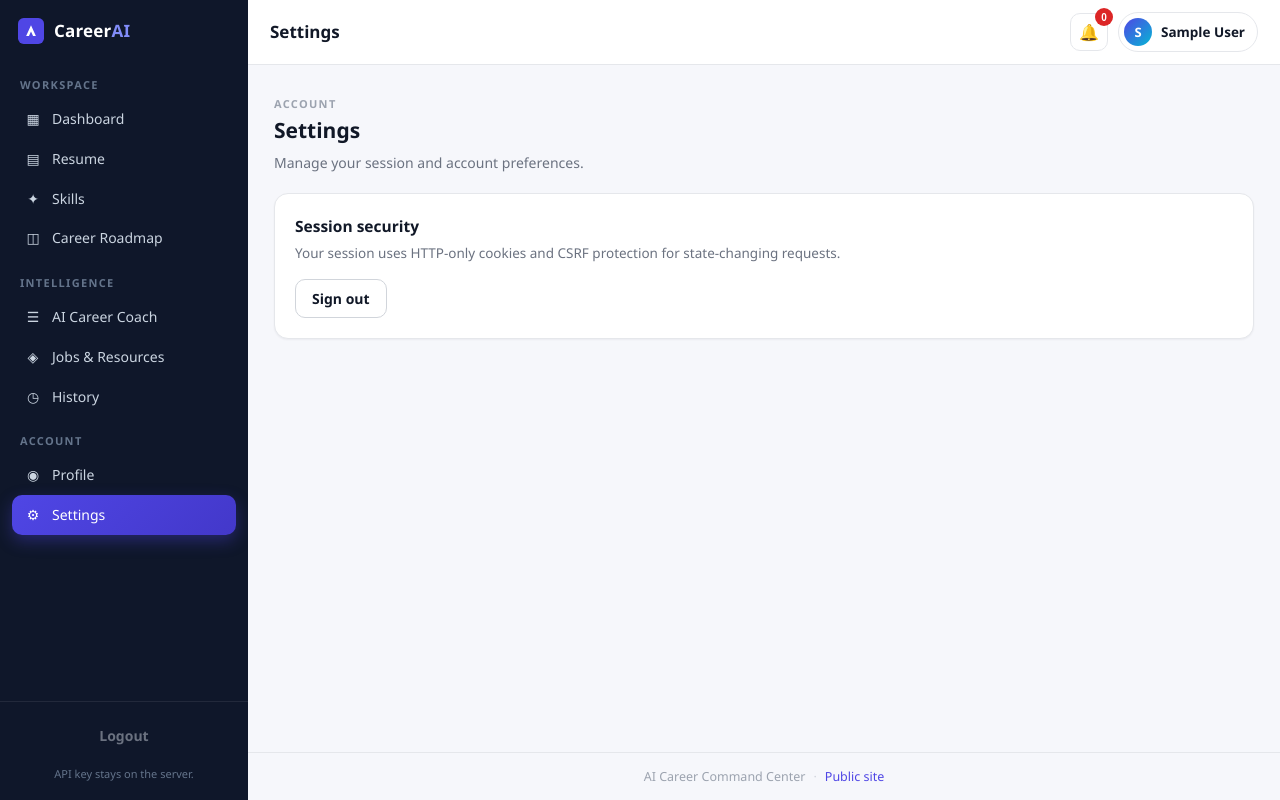
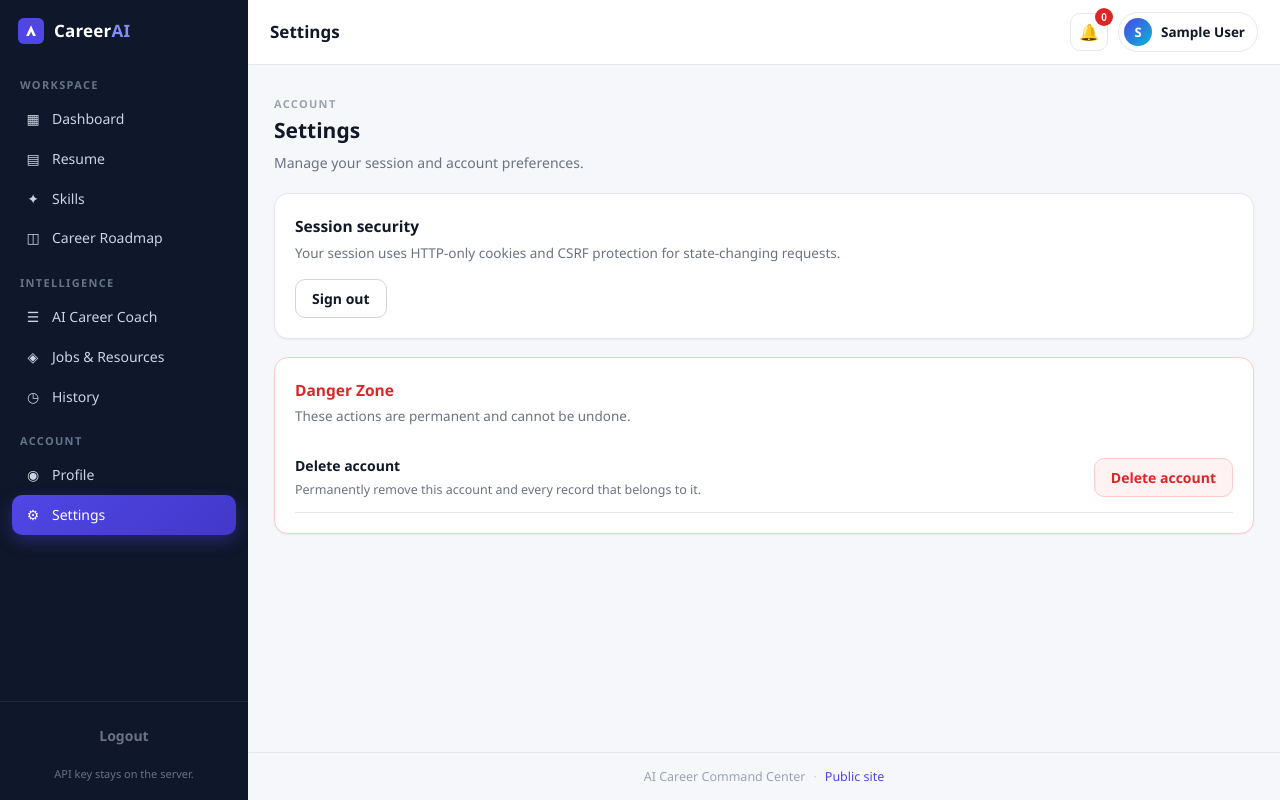
Before and after one commit to SanjayKumar-Akula/ai-career-command-center, a Flask app: page /settings in a window 1280 px wide. Run offline with Flask 3, Linux system fonts and the light colour scheme; the visitor is signed in with stand-in values (Sample User, id 1); tables that the repository leaves empty hold one stand-in row (values such as "Sample post"); some libraries are stand-ins or nearby versions.

Commit message:
Add permanent account deletion

```diff
--- a/services/user_service.py
+++ b/services/user_service.py
@@ -10,7 +10,10 @@ from datetime import datetime, timedelta
 from flask import g, session
 from werkzeug.security import check_password_hash, generate_password_hash
 
-from models import PasswordResetToken, User, db
+from models import (Activity, CareerProfile, CareerRoadmap, CoachMessage,
+                    GapGuidance, GeneratedResume, Notification,
+                    PasswordResetToken, Progress, Resume, ResumeAnalysis,
+                    SkillHistory, User, UserSkill, db)
 
 EMAIL_RE = re.compile(r"^[A-Za-z0-9._%+-]+@[A-Za-z0-9.-]+\.[A-Za-z]{2,}$")
 RESET_TOKEN_MINUTES = 30
@@ -149,3 +152,64 @@ def redeem_password_reset(token: str, new_password: str, confirm: str) -> tuple:
     row.used_at = datetime.utcnow()
     db.session.commit()
     return True, {}
+
+
+
+# ---------------------------------------------------------------------------
+# Permanent account deletion
+# ---------------------------------------------------------------------------
+# The order below was derived from the live schema (15 tables), not guessed.
+# `skills` is a GLOBAL catalog shared by every account and is deliberately never
+# touched. The other 13 tables are user-owned and each carries a user_id FK.
+#
+# The schema declares NO "ON DELETE CASCADE", so the deletes must already be in
+# a child-first order to stay valid on PostgreSQL as well as SQLite:
+#   * resume_analyses references BOTH resumes and users  -> before `resumes`
+#   * user_skills     references BOTH users and the shared `skills` catalog
+#   * resumes         is the parent of resume_analyses
+#   * every other table references only `users`, so any order is safe
+# Only rows belonging to this one user are ever selected.
+_USER_OWNED_DELETE_ORDER = (
+    ResumeAnalysis,     # child of resumes, also a child of users
+    Resume,             # parent of resume_analyses
+    UserSkill,          # also references the shared `skills` catalog
+    SkillHistory,
+    CareerRoadmap,
+    CoachMessage,       # AI coach conversation history
+    Notification,
+    Activity,
+    Progress,
+    CareerProfile,      # profile / settings
+    GapGuidance,
+    GeneratedResume,    # resume builder drafts
+    PasswordResetToken,
+)
+
+
+def delete_account(user: User) -> dict:
+    """Permanently delete `user` and every row that belongs to them.
+
+    Everything runs inside ONE database transaction. If any statement fails the
+    session is rolled back, so an account is never left partially deleted, and
+    the exception is re-raised for the caller to turn into a friendly error.
+
+    Returns ``{table_name: rows_deleted}`` (always including ``users``).
+    """
+    uid = user.id
+    deleted: dict = {}
+    try:
+        for model in _USER_OWNED_DELETE_ORDER:
+            deleted[model.__tablename__] = model.query.filter_by(
+                user_id=uid).delete(synchronize_session=False)
+        # The user row goes last, once nothing references it any more.
+        deleted["users"] = User.query.filter_by(id=uid).delete(
+            synchronize_session=False)
+        db.session.commit()
+    except Exception:
+        db.session.rollback()
+        raise
+    finally:
+        # Drop the deleted rows from the session identity map so nothing
+        # downstream can try to flush or read them again.
+        db.session.expunge_all()
+    return deleted
--- a/static/css/app.css
+++ b/static/css/app.css
@@ -410,3 +410,25 @@ a:hover { text-decoration: underline; }
 @media (prefers-reduced-motion: reduce) {
   .cc-spin { animation-duration: 2.4s; }
 }
+
+/* ---------------------------------------------------------------------
+   Settings > Danger Zone and its delete-account confirmation dialog.
+   Scoped to these two features only; every other rule is unchanged.
+   --------------------------------------------------------------------- */
+.danger-zone { border-color: #fecaca; }
+.danger-zone .card-title { color: var(--danger); }
+
+#delete-account-dialog {
+  width: min(520px, calc(100vw - 32px));
+  padding: 22px 24px;
+  border: 1px solid #fecaca;
+  border-radius: 14px;
+  background: var(--surface, #fff);
+  color: var(--text);
+  box-shadow: var(--shadow-md, 0 12px 32px rgba(15, 23, 42, .18));
+}
+#delete-account-dialog::backdrop { background: rgba(15, 23, 42, .55); }
+#delete-account-dialog h3 { margin: 0 0 10px; font-size: 18px; color: var(--danger); }
+#delete-account-dialog .data-list { margin: 12px 0; }
+#delete-account-dialog .data-row:last-child { border-bottom: 0; }
+#delete-account-dialog .btn-row { margin-top: 18px; justify-content: flex-end; }
--- a/templates/settings.html
+++ b/templates/settings.html
@@ -1 +1,95 @@
-{% extends '_app_base.html' %}{% block content %}<div class="page-head"><div><span class="section-label">Account</span><h2>Settings</h2><p class="sub">Manage your session and account preferences.</p></div></div><section class="card"><h3 class="card-title">Session security</h3><p class="card-sub">Your session uses HTTP-only cookies and CSRF protection for state-changing requests.</p><button id="settings-logout" class="btn btn-outline" type="button">Sign out</button></section>{% endblock %}{% block scripts %}<script>document.getElementById('settings-logout').addEventListener('click',async(e)=>{const b=e.currentTarget;window.ccBusy&&window.ccBusy(b,true,'Signing out…');try{await ccApi.post('/api/auth/logout');location.href='/'}catch(e){alert(e.message)}finally{window.ccBusy&&window.ccBusy(b,false)}});</script>{% endblock %}
+{% extends '_app_base.html' %}{% block content %}<div class="page-head"><div><span class="section-label">Account</span><h2>Settings</h2><p class="sub">Manage your session and account preferences.</p></div></div><section class="card"><h3 class="card-title">Session security</h3><p class="card-sub">Your session uses HTTP-only cookies and CSRF protection for state-changing requests.</p><button id="settings-logout" class="btn btn-outline" type="button">Sign out</button></section>
+
+<!-- Danger Zone: separated from the sections above, and only ever shown to
+     the signed-in owner of this account. -->
+<section class="card danger-zone" aria-labelledby="danger-zone-title">
+  <h3 class="card-title" id="danger-zone-title">Danger Zone</h3>
+  <p class="card-sub">These actions are permanent and cannot be undone.</p>
+  <div class="data-row">
+    <span>
+      <strong>Delete account</strong>
+      <small>Permanently remove this account and every record that belongs to it.</small>
+    </span>
+    <button id="settings-delete-account" class="btn btn-danger" type="button"
+            data-confirm-email="{{ session_user.email if session_user else '' }}">Delete account</button>
+  </div>
+  <p id="delete-account-error" class="form-error" role="alert" hidden></p>
+</section>
+
+<!-- Confirmation step: nothing is deleted until the user presses the final
+     button below. -->
+<dialog id="delete-account-dialog" aria-labelledby="delete-account-dialog-title">
+  <h3 id="delete-account-dialog-title">Delete your account?</h3>
+  <p class="muted-block">This is permanent. Your account and <strong>all</strong> of the
+     data stored with it will be permanently deleted, and it cannot be recovered:</p>
+  <ul class="data-list">
+    <li class="data-row"><span>Profile and settings</span></li>
+    <li class="data-row"><span>Resumes, ATS analyses and detected skills</span></li>
+    <li class="data-row"><span>Skills and skill-growth history</span></li>
+    <li class="data-row"><span>Career roadmaps and progress</span></li>
+    <li class="data-row"><span>AI Career Coach conversation history</span></li>
+    <li class="data-row"><span>Notifications and activity</span></li>
+    <li class="data-row"><span>Resume Builder drafts and saved gap guidance</span></li>
+  </ul>
+  <p class="notice">There is no undo. You will be signed out and returned to the sign-in page.</p>
+  <p class="muted-block">To confirm, the deletion will be performed for
+     <strong id="delete-account-email">{{ session_user.email if session_user else '' }}</strong>.</p>
+  <div class="btn-row">
+    <button id="delete-account-cancel" class="btn btn-outline" type="button">Cancel</button>
+    <button id="delete-account-confirm" class="btn btn-danger" type="button">Delete my account permanently</button>
+  </div>
+</dialog>{% endblock %}{% block scripts %}<script>document.getElementById('settings-logout').addEventListener('click',async(e)=>{const b=e.currentTarget;window.ccBusy&&window.ccBusy(b,true,'Signing out…');try{await ccApi.post('/api/auth/logout');location.href='/'}catch(e){alert(e.message)}finally{window.ccBusy&&window.ccBusy(b,false)}});
+
+/* Delete account: a deliberate two-step confirmation. The first click only
+   opens the dialog; nothing is sent until the user presses the final button
+   inside it. ccBusy gives the same loading feedback as every other action. */
+(function () {
+  const openBtn = document.getElementById('settings-delete-account');
+  const dialog = document.getElementById('delete-account-dialog');
+  const cancelBtn = document.getElementById('delete-account-cancel');
+  const confirmBtn = document.getElementById('delete-account-confirm');
+  const errorBox = document.getElementById('delete-account-error');
+  if (!openBtn || !dialog || !cancelBtn || !confirmBtn || !errorBox) return;
+
+  const email = openBtn.dataset.confirmEmail || '';
+  const showError = (message) => {
+    errorBox.textContent = message;
+    errorBox.hidden = !message;
+  };
+
+  openBtn.addEventListener('click', () => {
+    showError('');
+    if (typeof dialog.showModal === 'function') {
+      if (!dialog.open) dialog.showModal();
+    } else {
+      dialog.setAttribute('open', '');
+    }
+  });
+
+  const closeDialog = () => {
+    if (typeof dialog.close === 'function' && dialog.open) dialog.close();
+    else dialog.removeAttribute('open');
+  };
+  cancelBtn.addEventListener('click', closeDialog);
+  // Escape / backdrop dismissal also cancels — nothing is deleted.
+  dialog.addEventListener('cancel', (event) => { event.preventDefault(); closeDialog(); });
+
+  confirmBtn.addEventListener('click', async () => {
+    confirmBtn.disabled = true;              // no double submit
+    window.ccBusy && window.ccBusy(confirmBtn, true, 'Deleting…');
+    showError('');
+    try {
+      const result = await ccApi.request('/api/auth/account', {
+        method: 'DELETE',
+        body: JSON.stringify({ confirm: email })
+      });
+      const data = (result && result.data) || {};
+      window.location.assign(data.redirect || '/');
+    } catch (e) {
+      // The account still exists — keep the dialog open and explain why.
+      showError(e.message || 'We could not delete your account. Please try again.');
+      window.ccBusy && window.ccBusy(confirmBtn, false);
+      confirmBtn.disabled = false;
+    }
+  });
+})();</script>{% endblock %}
```
Also changed, not shown: routes/auth_api.py (+51 -1 lines).
